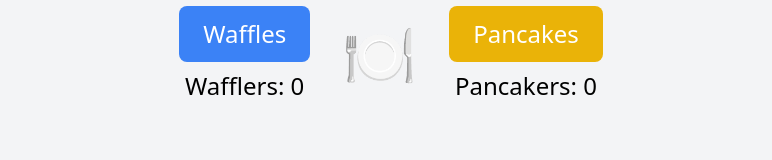
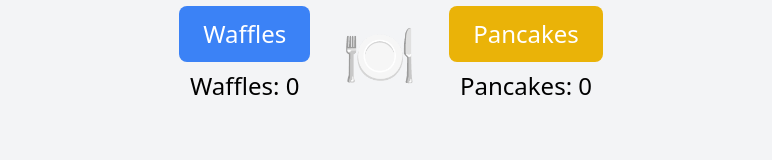
Before and after one commit to P541M/waffles-or-pancakes, a React (Create React App) app: page / in a window 1280 px wide. Shown: the part 422-582 px from the top of the page, without its empty margins (249-1021 px from the left). Built offline with nearby package versions, Linux system fonts and the light colour scheme; no server answers.

Commit message:
feat: adjusted formatting and changed name

```diff
--- a/src/components/Vote.jsx
+++ b/src/components/Vote.jsx
@@ -62,7 +62,7 @@ const Vote = () => {
             >
               Waffles
             </button>
-            <p className="mt-2 text-2xl">Wafflers: {votes.Waffles}</p>
+            <p className="mt-2 text-2xl">Waffles: {votes.Waffles}</p>
           </div>
           <div className="text-6xl">🍽️</div> {/* Character in between */}
           <div className="flex flex-col items-center">
@@ -73,7 +73,7 @@ const Vote = () => {
             >
               Pancakes
             </button>
-            <p className="mt-2 text-2xl">Pancakers: {votes.Pancakes}</p>
+            <p className="mt-2 text-2xl">Pancakes: {votes.Pancakes}</p>
           </div>
         </div>
       </div>
```
